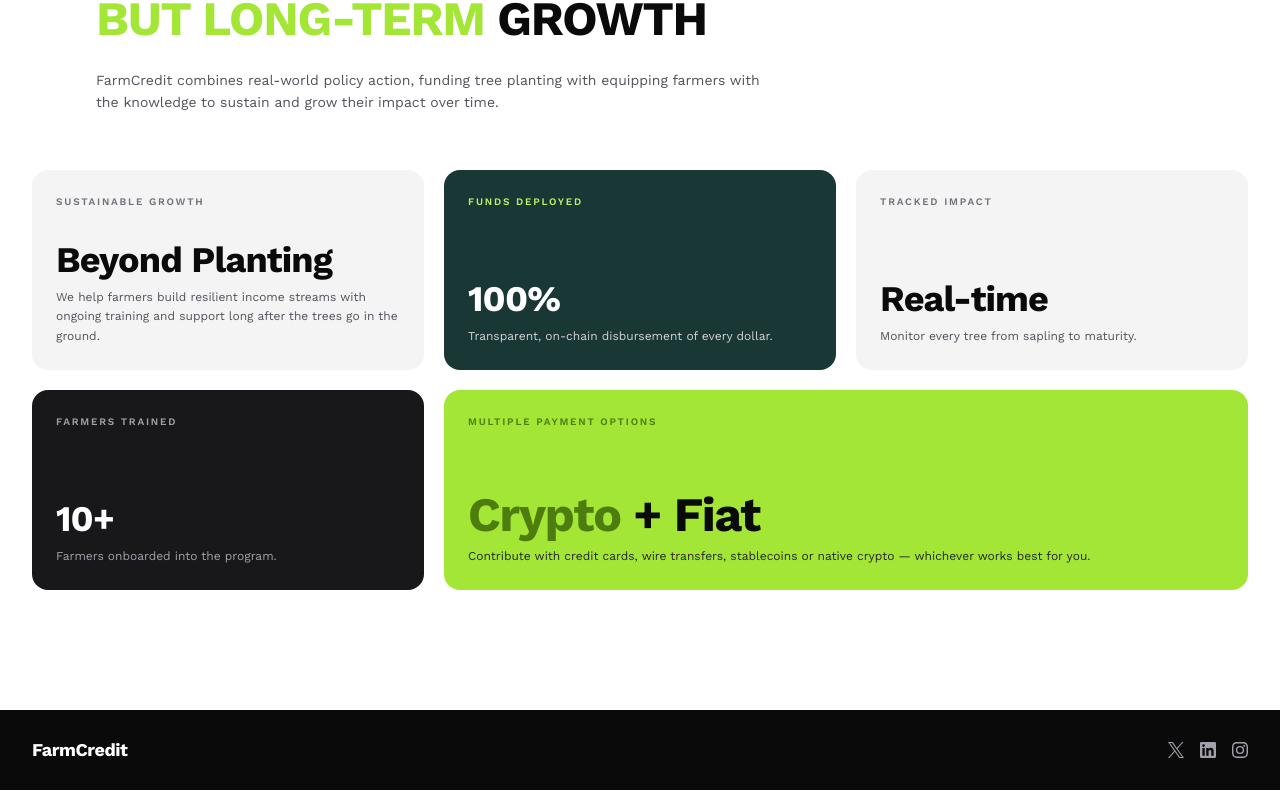
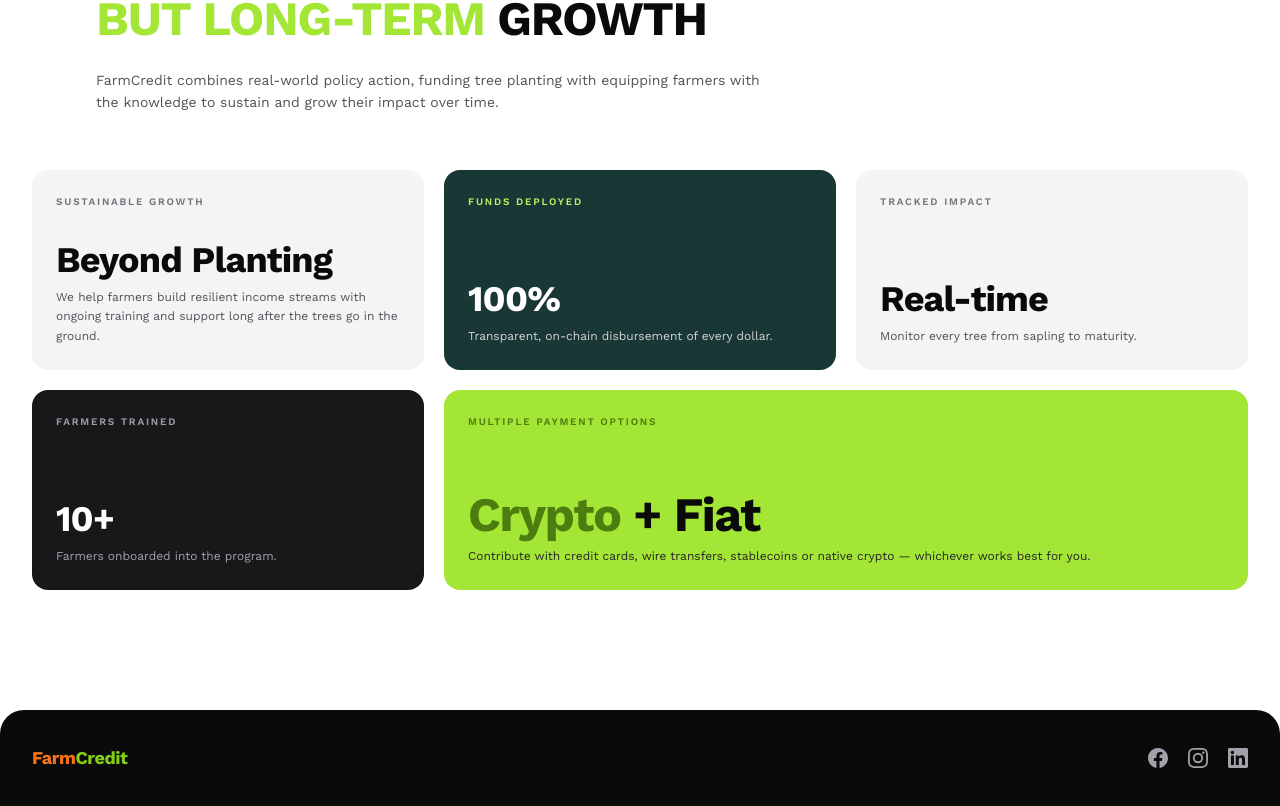
Before and after one commit to Farm-credit/landing-page, a Next.js app: page / in a window 1280 px wide. Shown: the part 1702-2508 px from the top of the page. Built offline with nearby package versions, Linux system fonts and the light colour scheme.

Commit message:
fix(footer): rebrand mark, swap X for Facebook, enlarge socials
Split the FarmCredit wordmark into orange/lime halves, round the top of
the footer, and replace the X icon with Facebook while bumping the social
icon size.

```diff
--- a/src/components/Home/Footer.tsx
+++ b/src/components/Home/Footer.tsx
@@ -1,25 +1,21 @@
-import { AppText } from "@/components/atoms/AppText";
-
 export function Footer() {
   return (
-    <footer id="contact" className="bg-grey-950 mt-6">
-      <div className="max-w-[96rem] mx-auto px-4 sm:px-6 lg:px-8 h-20 flex items-center justify-between">
-        <AppText
-          as="span"
-          className="text-lg font-bold tracking-tight text-white"
-        >
-          FarmCredit
-        </AppText>
+    <footer id="contact" className="bg-grey-950 rounded-t-3xl mt-6">
+      <div className="max-w-[96rem] mx-auto px-4 sm:px-6 lg:px-8 h-24 flex items-center justify-between">
+        <span className="text-lg font-bold tracking-tight">
+          <span className="text-orange-500">Farm</span>
+          <span className="text-lime-500">Credit</span>
+        </span>
 
-        <div className="flex items-center gap-4">
-          <SocialLink href="#" label="X">
-            <path d="M14.258 10.152 23.176 0h-2.113l-7.747 8.813L7.133 0H0l9.352 13.328L0 23.973h2.113l8.176-9.31 6.53 9.31H24l-9.742-13.82Zm-2.895 3.293-.946-1.329L2.873 1.557h3.246l6.086 8.523.947 1.33 7.908 11.078h-3.246l-6.45-9.034Z" />
+        <div className="flex items-center gap-5">
+          <SocialLink href="#" label="Facebook">
+            <path d="M24 12.073c0-6.627-5.373-12-12-12s-12 5.373-12 12c0 5.99 4.388 10.954 10.125 11.854v-8.385H7.078v-3.47h3.047V9.43c0-3.007 1.792-4.669 4.533-4.669 1.312 0 2.686.235 2.686.235v2.953H15.83c-1.491 0-1.956.925-1.956 1.874v2.25h3.328l-.532 3.47h-2.796v8.385C19.612 23.027 24 18.062 24 12.073z" />
+          </SocialLink>
+          <SocialLink href="#" label="Instagram">
+            <path d="M12 2.163c3.204 0 3.584.012 4.849.07 3.252.148 4.771 1.691 4.919 4.919.058 1.265.069 1.645.069 4.849 0 3.205-.012 3.584-.069 4.849-.149 3.225-1.664 4.771-4.919 4.919-1.266.058-1.644.07-4.849.07-3.204 0-3.584-.012-4.849-.07-3.26-.149-4.771-1.699-4.919-4.92-.058-1.265-.07-1.644-.07-4.849 0-3.204.013-3.583.07-4.849.149-3.227 1.664-4.771 4.919-4.919 1.266-.057 1.645-.069 4.849-.069zM12 0C8.741 0 8.333.014 7.053.072 2.695.272.273 2.69.073 7.052.014 8.333 0 8.741 0 12c0 3.259.014 3.668.072 4.948.2 4.358 2.618 6.78 6.98 6.98C8.333 23.986 8.741 24 12 24c3.259 0 3.668-.014 4.948-.072 4.354-.2 6.782-2.618 6.979-6.98.059-1.28.073-1.689.073-4.948 0-3.259-.014-3.667-.072-4.947-.196-4.354-2.617-6.78-6.979-6.98C15.668.014 15.259 0 12 0zm0 5.838a6.162 6.162 0 100 12.324 6.162 6.162 0 000-12.324zM12 16a4 4 0 110-8 4 4 0 010 8zm6.406-11.845a1.44 1.44 0 100 2.881 1.44 1.44 0 000-2.881z" />
           </SocialLink>
           <SocialLink href="#" label="LinkedIn">
             <path d="M20.447 20.452h-3.554v-5.569c0-1.328-.027-3.037-1.852-3.037-1.853 0-2.136 1.445-2.136 2.939v5.667H9.351V9h3.414v1.561h.046c.477-.9 1.637-1.85 3.37-1.85 3.601 0 4.267 2.37 4.267 5.455v6.286zM5.337 7.433a2.062 2.062 0 01-2.063-2.065 2.063 2.063 0 112.063 2.065zm1.782 13.019H3.555V9h3.564v11.452zM22.225 0H1.771C.792 0 0 .774 0 1.729v20.542C0 23.227.792 24 1.771 24h20.451C23.2 24 24 23.227 24 22.271V1.729C24 .774 23.2 0 22.222 0h.003z" />
-          </SocialLink>
-          <SocialLink href="#" label="Instagram">
-            <path d="M12 2.163c3.204 0 3.584.012 4.849.07 3.252.148 4.771 1.691 4.919 4.919.058 1.265.069 1.645.069 4.849 0 3.205-.012 3.584-.069 4.849-.149 3.225-1.664 4.771-4.919 4.919-1.266.058-1.644.07-4.849.07-3.204 0-3.584-.012-4.849-.07-3.26-.149-4.771-1.699-4.919-4.92-.058-1.265-.07-1.644-.07-4.849 0-3.204.013-3.583.07-4.849.149-3.227 1.664-4.771 4.919-4.919 1.266-.057 1.645-.069 4.849-.069zM12 0C8.741 0 8.333.014 7.053.072 2.695.272.273 2.69.073 7.052.014 8.333 0 8.741 0 12c0 3.259.014 3.668.072 4.948.2 4.358 2.618 6.78 6.98 6.98C8.333 23.986 8.741 24 12 24c3.259 0 3.668-.014 4.948-.072 4.354-.2 6.782-2.618 6.979-6.98.059-1.28.073-1.689.073-4.948 0-3.259-.014-3.667-.072-4.947-.196-4.354-2.617-6.78-6.979-6.98C15.668.014 15.259 0 12 0zm0 5.838a6.162 6.162 0 100 12.324 6.162 6.162 0 000-12.324zM12 16a4 4 0 110-8 4 4 0 010 8zm6.406-11.845a1.44 1.44 0 100 2.881 1.44 1.44 0 000-2.881z" />
           </SocialLink>
         </div>
       </div>
@@ -44,7 +40,7 @@
     >
       <svg
         viewBox="0 0 24 24"
-        className="h-4 w-4 fill-current"
+        className="h-5 w-5 fill-current"
         aria-hidden="true"
       >
         {children}
```
